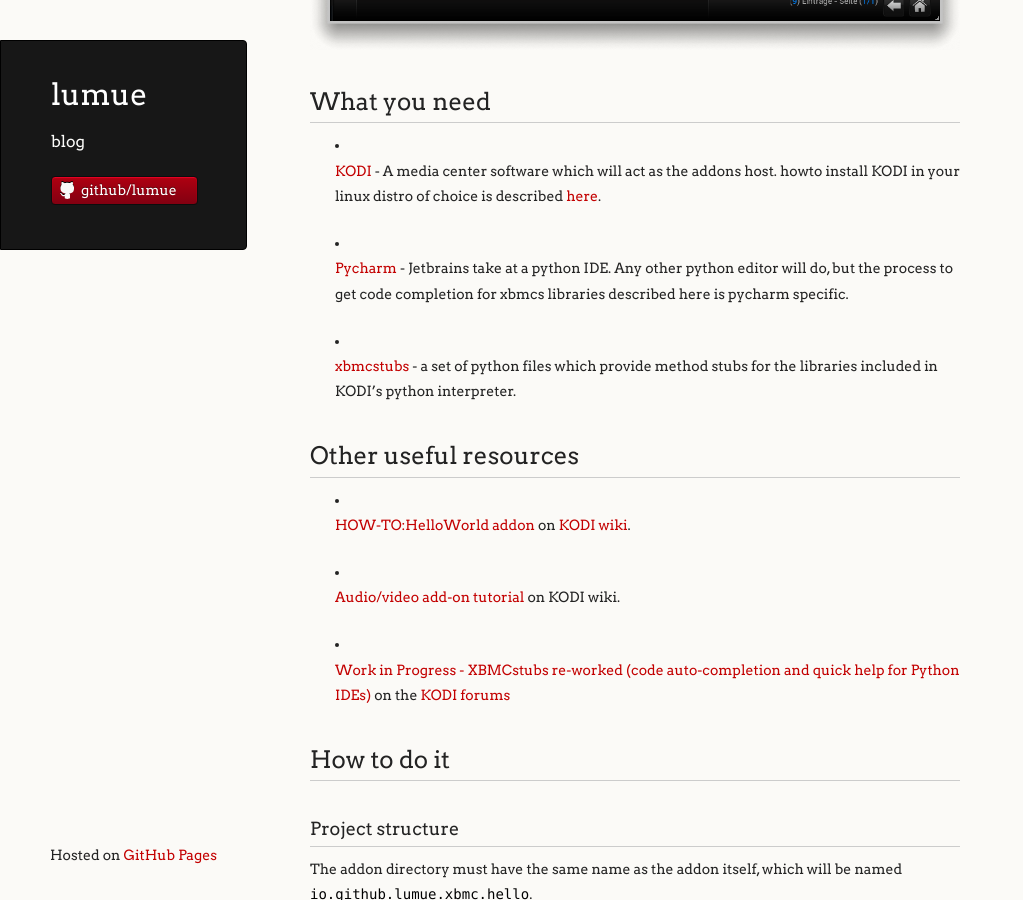
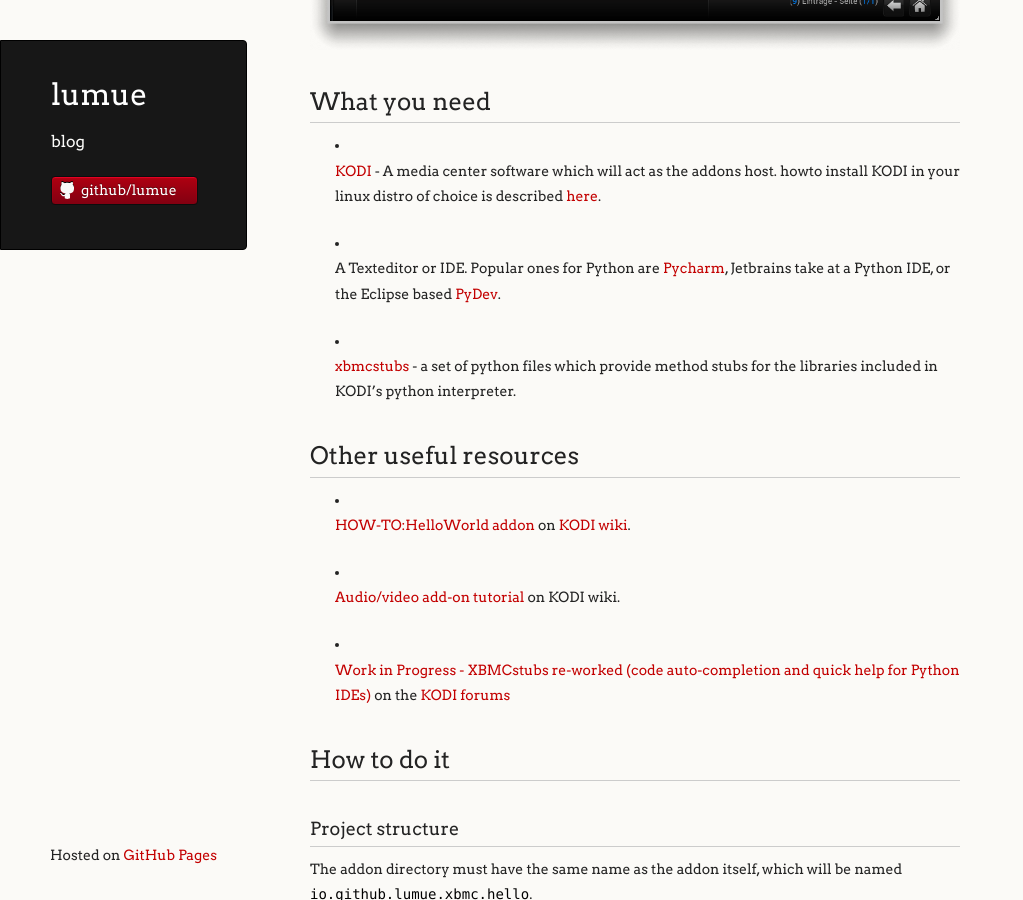
Before and after one commit to lumue/lumue.github.io, a Jekyll site: the page built from _posts/2015-01-02-hello-world-with-kodi.md, in a window 1280 px wide and 900 px high, scrolled down 624 px. Shown: the whole window, without its empty margins (0-1023 px from the left). Built offline with Jekyll 4.4.1, drawn with Linux system fonts in a browser that asks for light colours.

```diff
--- a/_posts/2015-01-02-hello-world-with-kodi.md
+++ b/_posts/2015-01-02-hello-world-with-kodi.md
@@ -4,7 +4,6 @@
 tags:
  - xbmc
  - python
- - pycharm
  - kodi
 ---
 
@@ -20,7 +19,7 @@
 
  * [KODI](http://kodi.tv) - A media center software which will act as the addons host. howto install KODI in your linux distro of choice is described [here](http://kodi.wiki/view/HOW-TO:Install_Kodi_for_Linux).
 
- * [Pycharm](https://www.jetbrains.com/pycharm/) - Jetbrains take at a python  IDE. Any other python editor will do, but the process to get code completion for xbmcs libraries described here is pycharm specific.
+ * A Texteditor or IDE. Popular ones for Python are [Pycharm](https://www.jetbrains.com/pycharm/), Jetbrains take at a Python IDE, or the Eclipse based [PyDev](http://pydev.org/).
 
  * [xbmcstubs](http://kodi.wiki) - a set of python files which provide method stubs for the libraries included in KODI's python interpreter.
 
```
